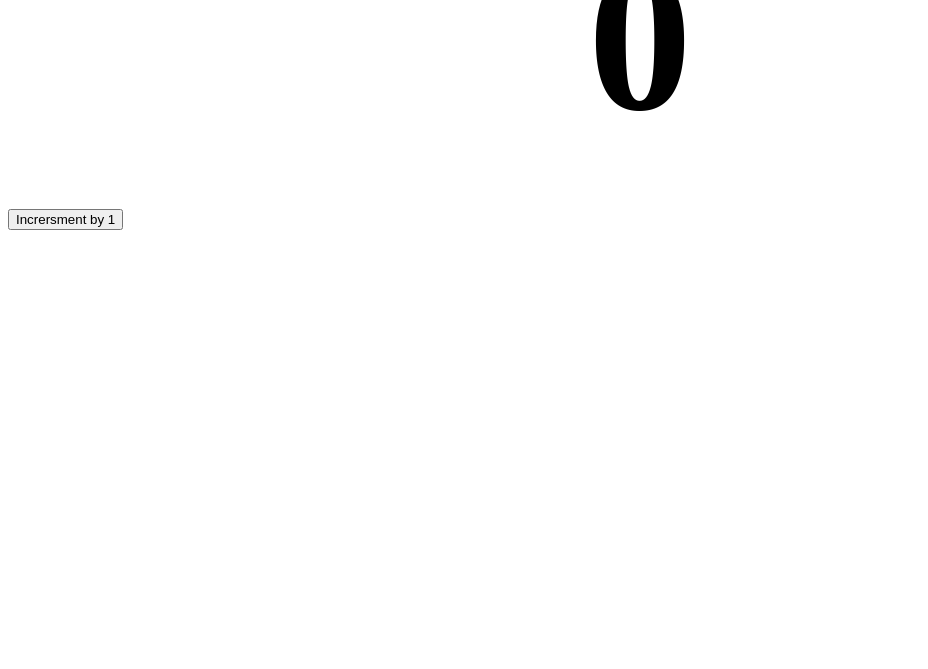
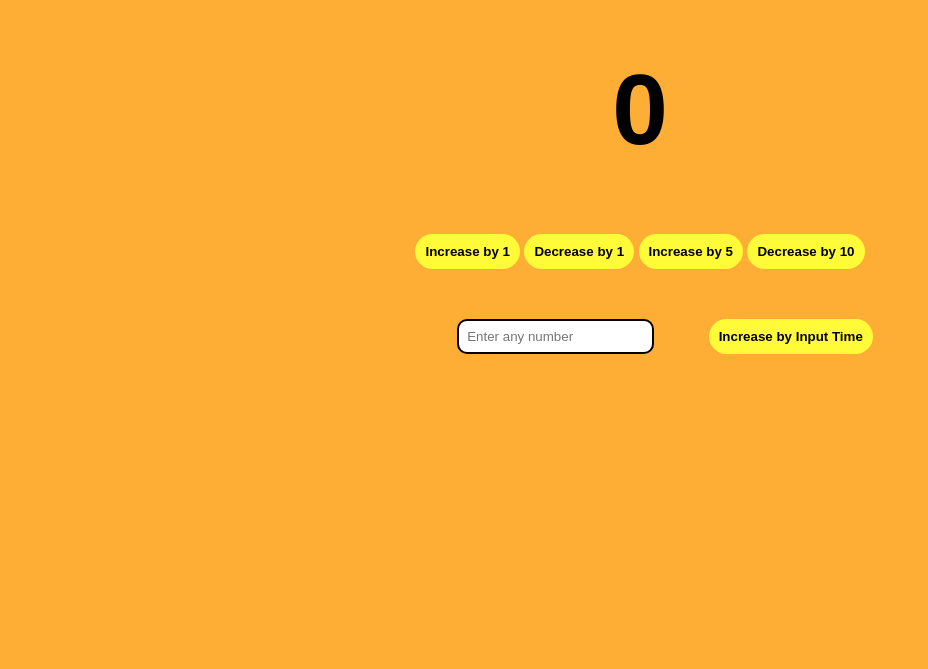
Before and after one commit to prabalgit11/All-Micro-Project, a plain HTML site: page 2nd Project/index.html in a window 1280 px wide. Shown: the part 131-800 px from the top of the page, without its empty margins (0-928 px from the left). Drawn offline with Linux system fonts and the light colour scheme.

Commit message:
HTML, CSS AND JAVA

```diff
--- a/2nd Project/index.css
+++ b/2nd Project/index.css
@@ -1,5 +1,32 @@
-#main-content{
+body{
+    background-color: #ffae35;
+}
+
+.container{
+    font-family: 'Franklin Gothic Medium', 'Arial Narrow', Arial, sans-serif;
     text-align: center;
-    margin: 4%;
-    font-size: 13em;
 }
+.title{
+    font-size: 66px;
+    margin-top: 40px;
+
+}
+.counter{
+    font-size:100px;
+}
+.btn{
+    font-weight: 700;
+    background-color:#fffb39;
+    color:black;
+    text-align: center;
+    padding: 10px 10px;
+    border-radius: 340px;
+    border:none;
+    cursor: pointer;
+}
+#sum{
+    margin: 50px;
+    border: 2px solid black;
+    border-radius: 10px;
+    padding:8px
+}
--- a/2nd Project/index.html
+++ b/2nd Project/index.html
@@ -4,9 +4,21 @@
         <link rel="stylesheet" href="index.css">
     </head>
     <boby>
-        <h1 id="main-content">0</h1>
-        <div id="First-condition">
-            <button>Incrersment by 1</button>
+        <div class="container">
+        <h1 class="title">Counter</h1>
+        <h1 class="counter" id="counter">0</h1>
+
+        <div class="btn-container">
+            <button class="btn" onclick="increment()">Increase by 1</button>
+            <button class="btn" onclick="decrement()">Decrease by 1</button>
+            <button class="btn" onclick="incrementby5()">Increase by 5</button>
+            <button class="btn" onclick="decrementby10()">Decrease by 10</button>
         </div>
+        <div>
+            <input type="number" id="sum" onchange="takeinput()" placeholder="Enter any number">
+            <button class="btn" onclick="sum()">Increase by Input Time</button>
+        </div>
+        </div>
+        <script src="main.js"></script>
     </boby>
 </htlm>
--- /dev/null
+++ b/2nd Project/main.js
@@ -0,0 +1,24 @@
+let counter = 0
+function increment(){
+	counter = counter + 1
+	document.getElementById("counter").innerHTML = counter;
+}
+function decrement(){
+	counter = counter - 1
+	document.getElementById("counter").innerHTML = counter;
+}
+function incrementby5(){
+	counter = counter + 5
+	document.getElementById("counter").innerHTML = counter;
+}
+function decrementby10(){
+	counter = counter - 10
+	document.getElementById("counter").innerHTML = counter;
+}
+function takeinput(){
+	number = Number(document.getElementById("sum").value)
+}
+function sum() {
+	counter = counter + number
+	document.getElementById("counter").innerHTML = counter;
+}
```
Also changed, not shown: 2nd Project/index.js (deleted).
